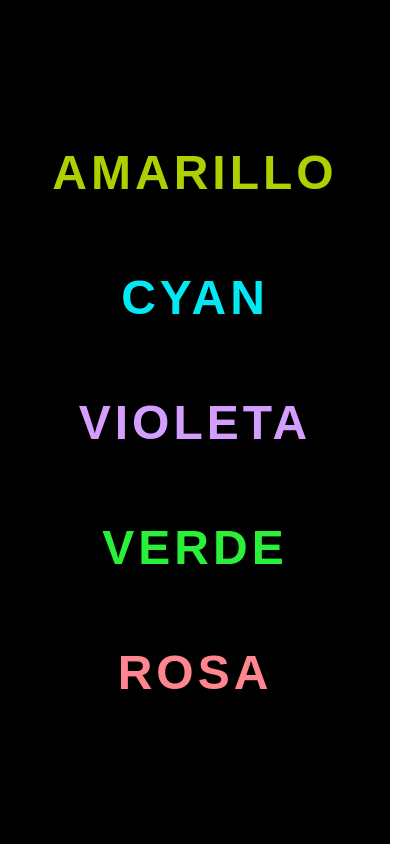
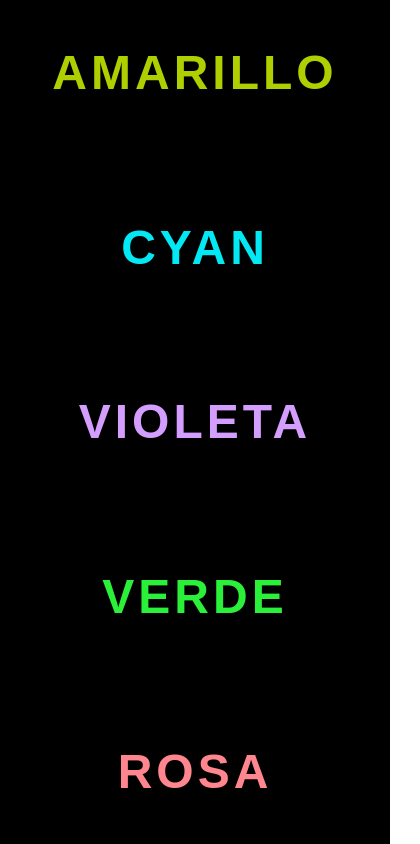
Before and after one commit to francoibanezweb/neon-buttons, a plain HTML site: page index.html in a window 390 px wide. Shown: the whole page, 420 px wide, since content can reach past the window. Drawn offline with Linux system fonts and the light colour scheme.

Commit message:
fix: proper responsiveness

```diff
--- a/style.css
+++ b/style.css
@@ -7,17 +7,21 @@
 }
 
 .wrapper{
-  display: flex;
+  display: grid;
+  grid-template-columns: repeat(auto-fit, minmax(450px,5fr));
+  grid-gap:30px;
+  background: black;
+  min-height: 100vh;
   justify-content: center;
   align-items: center;
-  min-height: 100vh;
-  background: black;
-  flex-wrap: wrap;
 }
 
 a{
+  display: flex;
+  flex-direction: column;
+  align-items: center;
+  justify-content: center;
   position: relative;
-  display: inline-block;
   padding: 25px 30px;
   text-transform: uppercase;
   letter-spacing: 4px;
@@ -27,7 +31,7 @@ a{
   font-weight: bold;
   transform: .5s;
   overflow: hidden;
-  margin: 20px;
+  margin: 10px;
 }
 a:hover{
   background-color: #03e9f4;
```
